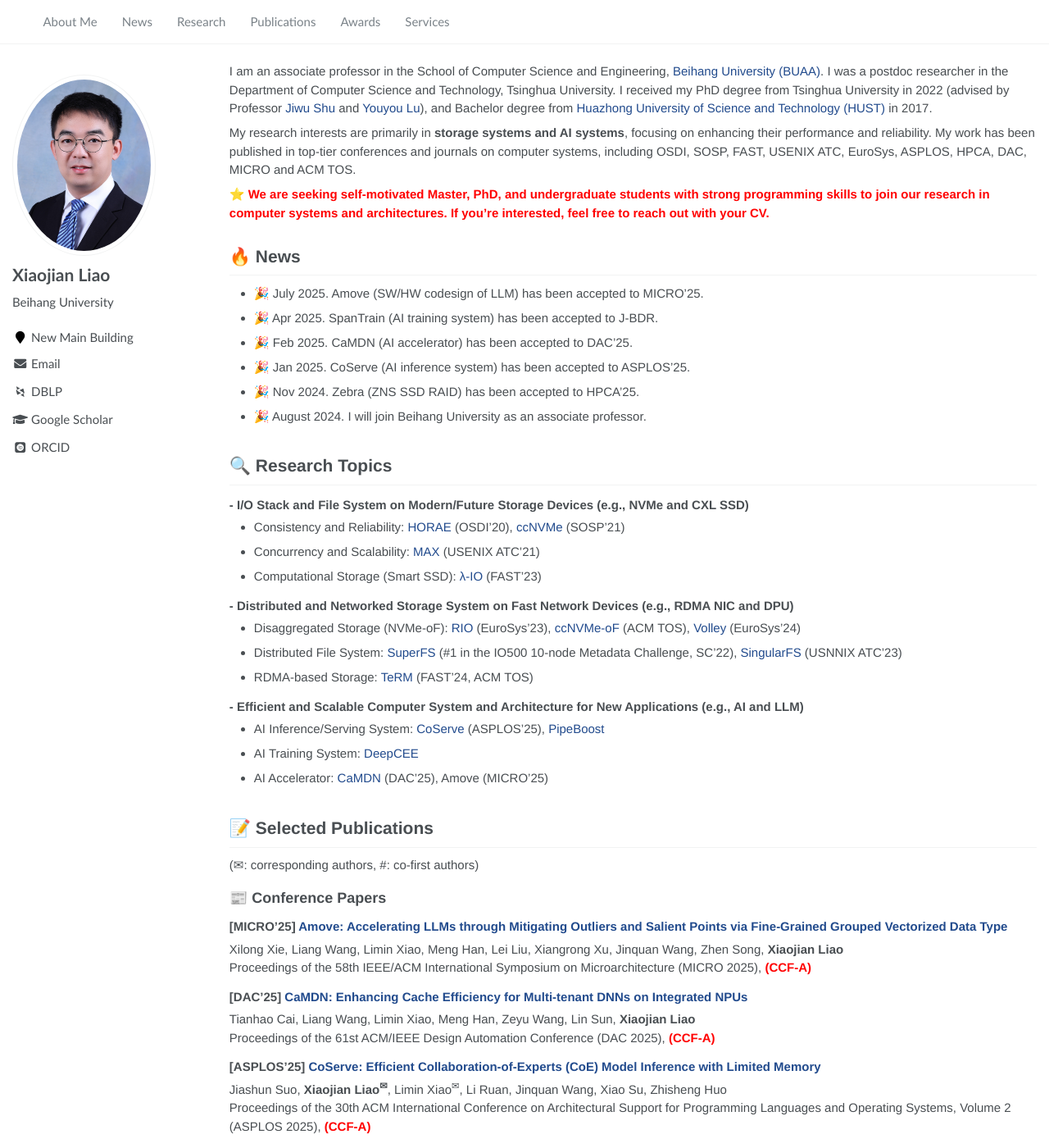
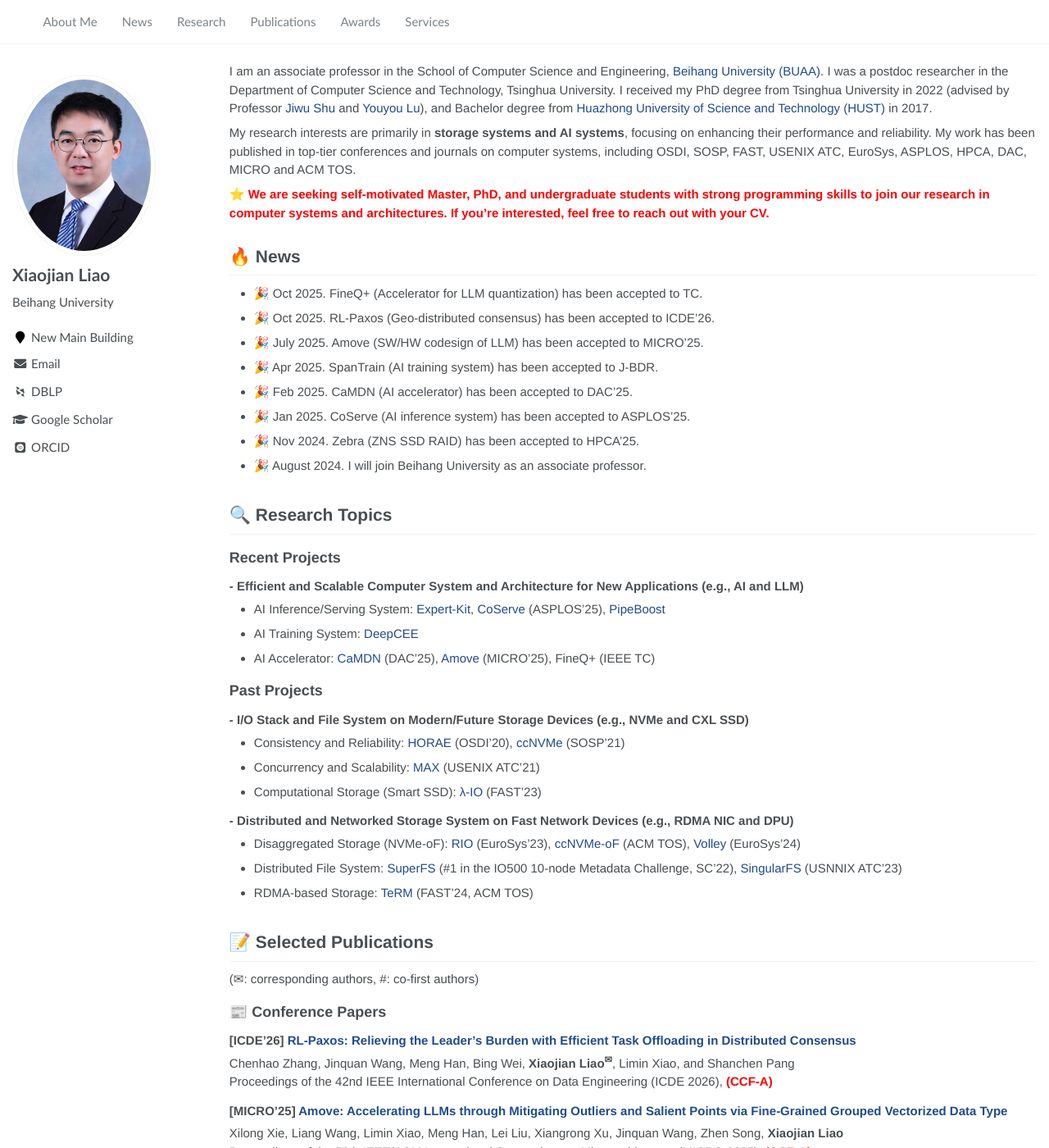
Before and after one commit to liaoxiaojian/liaoxiaojian.github.io, a Jekyll site: the page built from _pages/about.md, in a window 1280 px wide and 1400 px high. Shown: the whole window at 82% size. Built offline with Jekyll 4.4.1, drawn with Linux system fonts in a browser that asks for light colours; some web fonts are replaced; some of the changed text lies outside the part shown.

Commit message:
Revise about page with new projects and news
Updated the news section and added recent projects in the research topics.

```diff
--- a/_pages/about.md
+++ b/_pages/about.md
@@ -22,6 +22,8 @@ My work has been published in top-tier conferences and journals on computer syst
 <span class='anchor' id='news'></span>
 
 # 🔥 News
+- 🎉 Oct 2025. FineQ+ (Accelerator for LLM quantization) has been accepted to TC.
+- 🎉 Oct 2025. RL-Paxos (Geo-distributed consensus) has been accepted to ICDE'26.
 - 🎉 July 2025. Amove (SW/HW codesign of LLM) has been accepted to MICRO'25.
 - 🎉 Apr 2025. SpanTrain (AI training system) has been accepted to J-BDR.
 - 🎉 Feb 2025. CaMDN (AI accelerator) has been accepted to DAC'25.
@@ -33,6 +35,13 @@ My work has been published in top-tier conferences and journals on computer syst
 
 # 🔍 Research Topics
 
+## Recent Projects
+### - Efficient and Scalable Computer System and Architecture for New Applications (e.g., AI and LLM)
+- AI Inference/Serving System: [Expert-Kit](https://github.com/expert-kit/expert-kit), [CoServe](https://dl.acm.org/doi/10.1145/3676641.3715986) (ASPLOS'25), [PipeBoost](https://arxiv.org/abs/2503.17707)
+- AI Training System: [DeepCEE](https://arxiv.org/abs/2505.15536v2)
+- AI Accelerator: [CaMDN](https://www.arxiv.org/abs/2505.06625) (DAC'25), [Amove](https://dl.acm.org/doi/10.1145/3725843.3756113) (MICRO'25), FineQ+ (IEEE TC)
+
+## Past Projects
 ### - I/O Stack and File System on Modern/Future Storage Devices (e.g., NVMe and CXL SSD)
 - Consistency and Reliability: [HORAE](https://www.usenix.org/conference/osdi20/presentation/liao) (OSDI'20), [ccNVMe](https://dl.acm.org/doi/10.1145/3477132.3483592) (SOSP'21)
 - Concurrency and Scalability: [MAX](https://www.usenix.org/conference/atc21/presentation/liao) (USENIX ATC'21)
@@ -43,26 +52,24 @@ My work has been published in top-tier conferences and journals on computer syst
 - Distributed File System: [SuperFS](https://io500.org/list/sc22/ten?sort=io500_md&direction=desc) (#1 in the IO500 10-node Metadata Challenge, SC'22), [SingularFS](https://www.usenix.org/conference/atc23/presentation/guo) (USNNIX ATC'23)
 - RDMA-based Storage: [TeRM](https://www.usenix.org/conference/fast24/presentation/yang-zhe) (FAST'24, ACM TOS)
 
-### - Efficient and Scalable Computer System and Architecture for New Applications (e.g., AI and LLM)
-- AI Inference/Serving System: [CoServe](https://dl.acm.org/doi/10.1145/3676641.3715986) (ASPLOS'25), [PipeBoost](https://arxiv.org/abs/2503.17707)
-- AI Training System: [DeepCEE](https://arxiv.org/abs/2505.15536v2)
-- AI Accelerator: [CaMDN](https://www.arxiv.org/abs/2505.06625) (DAC'25), Amove (MICRO'25)
-
 <span class='anchor' id='pubs'></span>
 
 # 📝 Selected Publications
 (✉: corresponding authors, #: co-first authors)
 ## 📰 Conference Papers
-### [MICRO’25] [Amove: Accelerating LLMs through Mitigating Outliers and Salient Points via Fine-Grained Grouped Vectorized Data Type](https://microarch.org/micro58/)
+### [ICDE'26] [RL-Paxos: Relieving the Leader’s Burden with Efficient Task Offloading in Distributed Consensus](https://icde2026.github.io/)
+Chenhao Zhang, Jinquan Wang, Meng Han, Bing Wei, **Xiaojian Liao<sup>✉</sup>**, Limin Xiao, and Shanchen Pang
+Proceedings of the 42nd IEEE International Conference on Data Engineering (ICDE 2026), <span class="red-text">(CCF-A)</span>
+### [MICRO'25] [Amove: Accelerating LLMs through Mitigating Outliers and Salient Points via Fine-Grained Grouped Vectorized Data Type](https://dl.acm.org/doi/10.1145/3725843.3756113)
 Xilong Xie, Liang Wang, Limin Xiao, Meng Han, Lei Liu, Xiangrong Xu, Jinquan Wang, Zhen Song, **Xiaojian Liao**
 Proceedings of the 58th IEEE/ACM International Symposium on Microarchitecture (MICRO 2025), <span class="red-text">(CCF-A)</span>
-### [DAC’25] [CaMDN: Enhancing Cache Efficiency for Multi-tenant DNNs on Integrated NPUs](https://www.arxiv.org/abs/2505.06625)
+### [DAC'25] [CaMDN: Enhancing Cache Efficiency for Multi-tenant DNNs on Integrated NPUs](https://www.arxiv.org/abs/2505.06625)
 Tianhao Cai, Liang Wang, Limin Xiao, Meng Han, Zeyu Wang, Lin Sun, **Xiaojian Liao**
 Proceedings of the 61st ACM/IEEE Design Automation Conference (DAC 2025), <span class="red-text">(CCF-A)</span>
-### [ASPLOS’25] [CoServe: Efficient Collaboration-of-Experts (CoE) Model Inference with Limited Memory](https://dl.acm.org/doi/10.1145/3676641.3715986)
+### [ASPLOS'25] [CoServe: Efficient Collaboration-of-Experts (CoE) Model Inference with Limited Memory](https://dl.acm.org/doi/10.1145/3676641.3715986)
 Jiashun Suo, **Xiaojian Liao<sup>✉</sup>**, Limin Xiao<sup>✉</sup>, Li Ruan, Jinquan Wang, Xiao Su, Zhisheng Huo
 Proceedings of the 30th ACM International Conference on Architectural Support for Programming Languages and Operating Systems, Volume 2 (ASPLOS 2025), <span class="red-text">(CCF-A)</span>
-### [HPCA’25] [Zebra: Efficient Redundant Array of Zoned Namespace SSDs Enabled by Zone Random Write Area (ZRWA)](https://ieeexplore.ieee.org/document/10946715)
+### [HPCA'25] [Zebra: Efficient Redundant Array of Zoned Namespace SSDs Enabled by Zone Random Write Area (ZRWA)](https://ieeexplore.ieee.org/document/10946715)
 Tianyang Jiang, Guangyan Zhang, **Xiaojian Liao**, Yuqi Zhou
 Proceedings of the 31st IEEE International Symposium on High-Performance Computer Architecture (HPCA 2025), <span class="red-text">(CCF-A)</span>
 ### [EuroSys'24] [Volley: Accelerating Write-Read Orders in Disaggregated Storage](https://dl.acm.org/doi/10.1145/3627703.3650090)
@@ -93,6 +100,9 @@ Proceedings of 2021 USENIX Annual Technical Conference (USENIX ATC 2021), <span
 Proceedings of the 14th USENIX Symposium on Operating Systems Design and Implementation (OSDI 2020), <span class="red-text">(CCF-A)</span>
 
 ## 📖 Journal Papers
+### [IEEE TC'26] [Accelerating LLM Inference via Low-Bit Fine-Grained Quantization Algorithm and Bit-Level Accelerator Co-Design](https://ieeexplore.ieee.org/xpl/RecentIssue.jsp?punumber=12)
+Xilong Xie, Liang Wang, Limin Xiao, Li Ruan, Tairan Zhang, Jinquan Wang, Yongyue Wang, and **Xiaojian Liao**
+IEEE Transactions on Computers (IEEE TC) <span class="red-text">(CCF-A)</span>
 ### [大数据] [SpanTrain: A Cross-Domain Distributed Model Training System for Cloud-Edge-End Heterogeneous Devices](https://www.j-bigdataresearch.com.cn/zh/article/doi/10.11959/j.issn.2096-0271.2025040/)
 Jinquan Wang, Xuzhao Liu, **Xiaojian Liao<sup>✉</sup>**, Limin Xiao<sup>✉</sup>, Zhisheng Huo, Jiashun Suo, Yuntong Li, Runnan Shen, Xilong Xie, Xicheng Tang
 Journal of BIG DATA RESEARCH (大数据 in Chinese), 2025, (CCF-T2)
@@ -118,7 +128,6 @@ Jinquan Wang<sup>#</sup>, **Xiaojian Liao<sup>#</sup>**, Xuzhao Liu, Jiashun Suo
 <span class='anchor' id='awards'></span>
 
 # 🏅 Selected Honors & Awards
-
 - 2022, SuperFS ranked #1 in the IO500 10-node Metadata Challenge, SC'22
 - 2022, ACM SIGOPS ChinaSys Doctoral Dissertation Award
 - 2022, Shuimu Tsinghua Scholar (清华大学水木学者)
```
